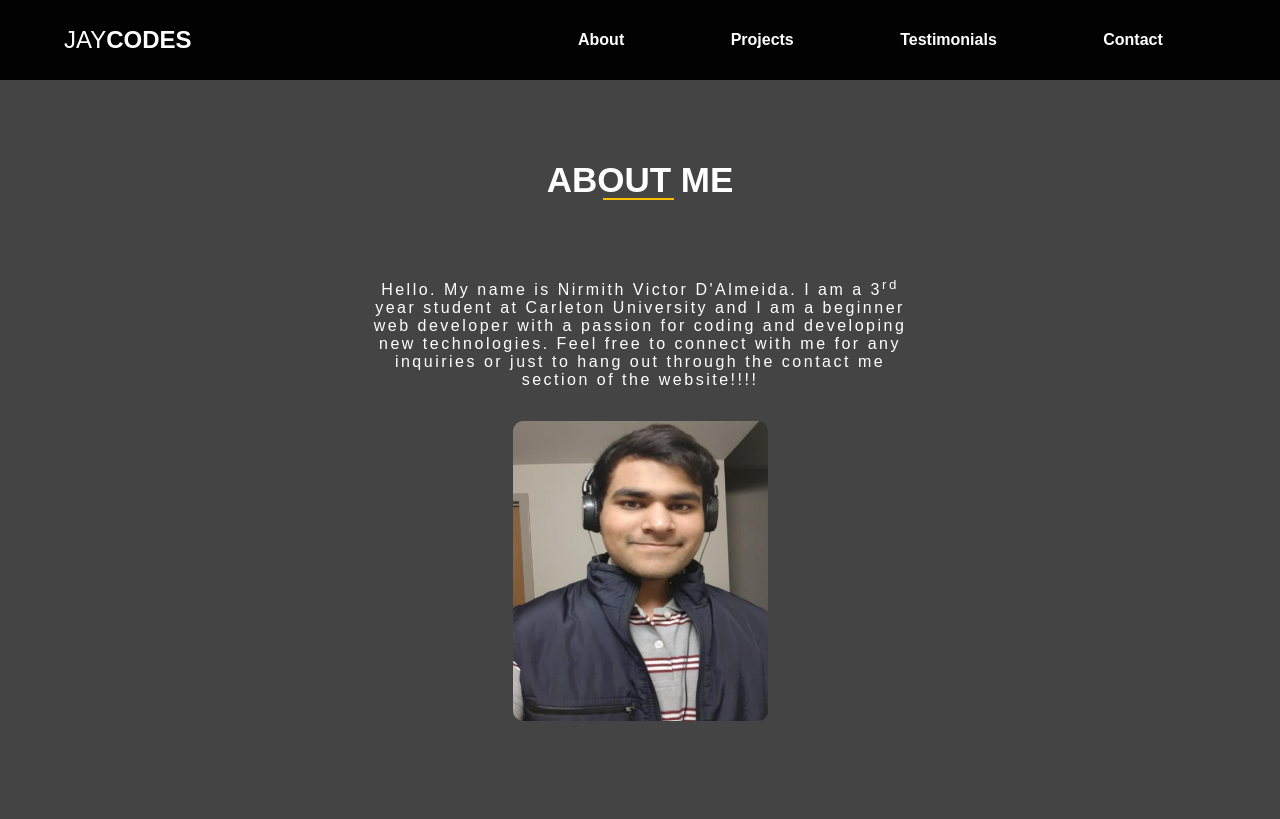
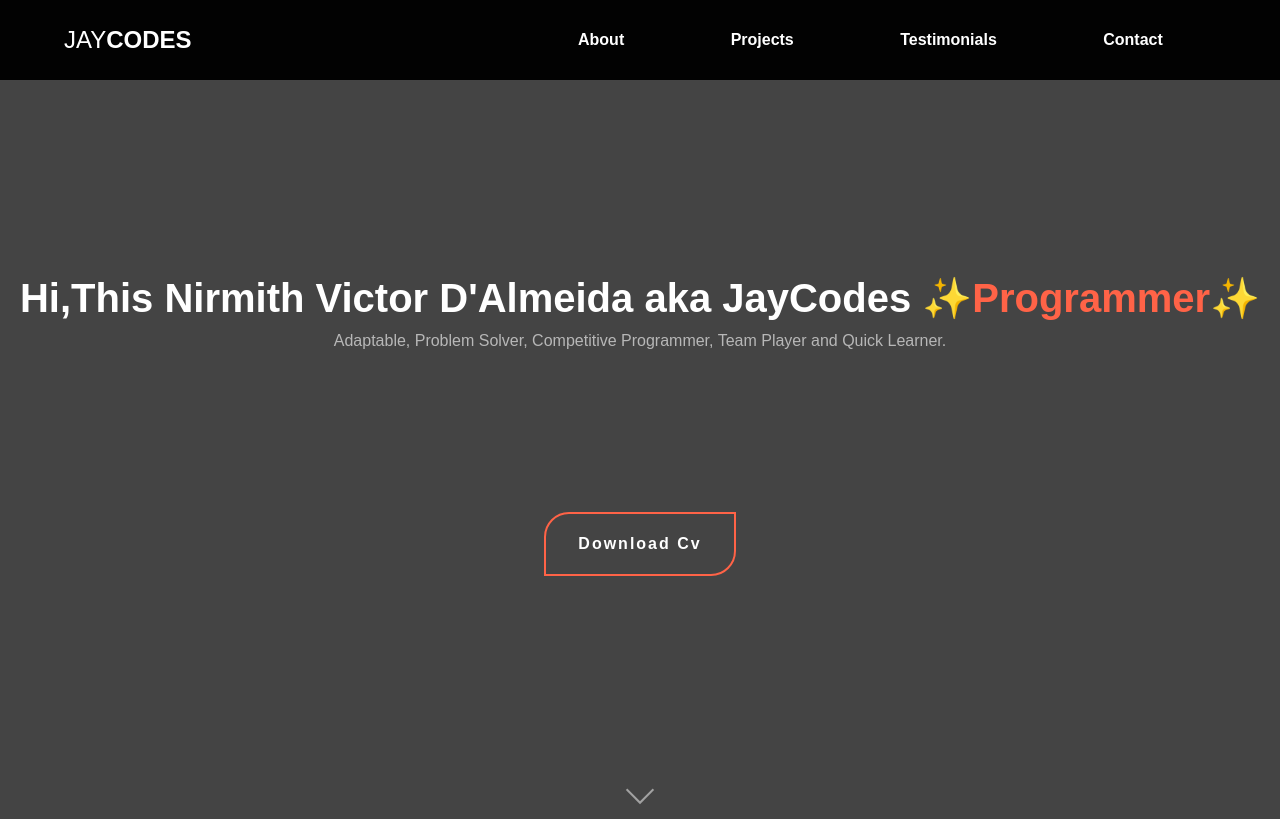
Before and after one commit to NirmithDev/Portfolio-Filter, a plain HTML site: page index.html in a window 1280 px wide. Shown: the top 819 px of the page. Drawn offline with Linux system fonts and the light colour scheme.

Commit message:
Add files via upload

```diff
--- a/index.html
+++ b/index.html
@@ -13,7 +13,7 @@
     <section class="menu" style="height:10vh;width: 100%;">
         <nav>
             <input id="nav-toggle" type="checkbox">
-            <div class="logo">JAY<strong>CODES</strong></div>
+            <div class="logo"><a style="text-decoration: none; color: white;" href="#mysection">JAY<strong>CODES</strong></a></div>
             <ul class="links">
                 <li><a href="#about-me">About</a></li>
                 <li><a href="#projects">Projects</a></li>
@@ -27,7 +27,19 @@
             </label>
         </nav>
     </section>
+    <section id="mysection">
+        <div class="hero-title">
+            <h1> Hi,This Nirmith Victor D'Almeida aka JayCodes ✨<span>Programmer</span>✨</h1>
+            <p style="padding-top: 10px;">Adaptable, Problem Solver, Competitive Programmer, Team Player and Quick Learner.</p>
+        </div>
+        <div class="btns">
+            <button class="download-cv">Download Cv</button>
+        </div>
+        <div class="scroll">
+            <a href="#about-me" style="text-decoration: none; color: white;"><div class="shape"></div></a>
 
+        </div>
+    </section>
     <!--About Section-->
     <section class="sub-section" id="about-me">
         <div class="section-title text-center">
--- a/style.css
+++ b/style.css
@@ -23,7 +23,7 @@ body{
     margin: 13px;
 }
 .cont:hover{
-    background-color: #febd01;
+    background-color: tomato;
     color: white;
     font-weight: bolder;
 }
@@ -145,7 +145,116 @@ body{
     padding: 80px;
 }
 
+/*Hero Section*/
+#mysection{
+    width: 100%;
+    height: 100vh;
+    display: flex;
+    align-items: center;
+    flex-direction: column;
+}
+.hero-title{
+    height: 50vh;
+    display: flex;
+    justify-content: center;
+    align-items: center;
+    flex-direction: column;
+    color: #fff;
+    margin: 2rem 1rem;
+    margin-bottom: 0;
 
+}
+.hero-title h1{
+    font-size: 2.5rem;
+}
+.hero-title h1 span{
+    color: tomato;
+}
+.hero-title p{
+    font-size: 1rem;
+    color: #b7b7b7;
+}
+.btns{
+    display: flex;
+    justify-content: center;
+    align-items: center;
+}
+.btns button{
+    width: 12rem;
+    height: 4rem;
+    outline: none;
+    border: 2px solid tomato;
+    border-radius: 25px 0;
+    color: white;
+    letter-spacing: 2px;
+    font-size: 1rem;
+    font-weight: bolder;
+    cursor: pointer;
+}
+.hear-me{
+    background: tomato;
+}
+.download-cv{
+    background: none;
+}
+.download-cv:hover{
+    background: tomato;
+    transition: .3s;
+}
+.scroll{
+    display: flex;
+    justify-content: center;
+    align-items: flex-end;
+    height: 15rem;
+}
+.shape{
+    height: 20px;
+    width: 20px;
+    border: 2px solid #fff;
+    transform: rotate(45deg);
+    margin-bottom: 1rem;
+    border-top: 0;
+    border-left: 0;
+    animation: shine 2s ease infinite;
+}
+@keyframes shine{
+    0%{
+        opacity: .2;
+    }
+    25%{
+        opacity: .3;
+    }
+    50%{
+        opacity: .5;
+    }
+    75%{
+        opacity: .7;
+    }
+    100%{
+        opacity: 1;
+    }
+}
+@media only screen and (max-width:1200px){
+    .hero-title h1{
+        font-size: 2rem;
+        text-align: center;
+    }
+    .hero-title p{
+        font-size: .8rem;
+    }
+    .btns{
+        flex-direction: column;
+    }
+    .btns button{
+        margin-bottom: 1rem;
+        margin-left: 0;
+    }
+    .scroll{
+        height: 10rem;
+    }
+}
+
+/*responsive nature*/
 @media(max-width:1200px){
     .texts{
         display: flex;
@@ -206,7 +315,7 @@ body{
 }
 
 footer {
-    background-color: rgba(0,0,0,0.5);
+    background-color: rgba(0,0,0,1);
     color: white;
     text-align: center;
     padding: 40px;
```
